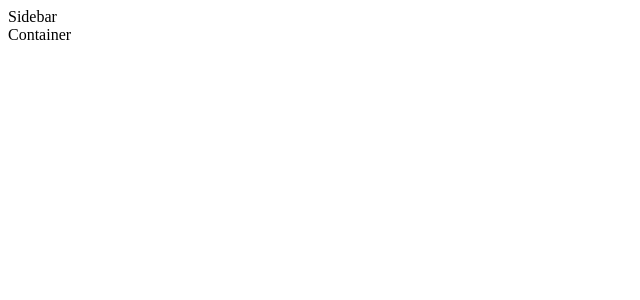
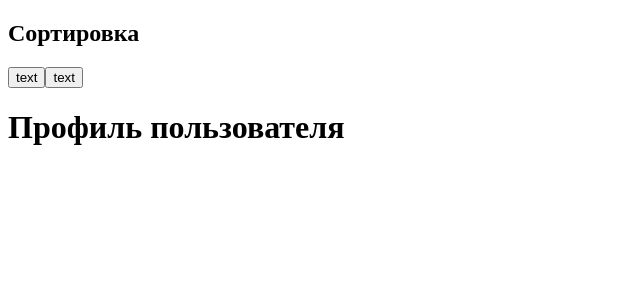
Before and after one commit to Skenzi/roox-test, a React app: page /profile in a window 1280 px wide. Shown: the top 300 px of the page, without its empty margins (0-640 px from the left). Built offline with nearby package versions, Linux system fonts and the light colour scheme.

Commit message:
update components and pages; add SidebarMenu

```diff
--- a/src/components/App.tsx
+++ b/src/components/App.tsx
@@ -1,12 +1,17 @@
 import React from 'react';
-import UsersContainer from './UsersContainer';
+import { Route, Routes } from 'react-router-dom';
 import SidebarContainer from './SidebarContainer';
+import ListUsersPage from '../pages/ListUsersPage';
+import ProfileUserPage from '../pages/ProfileUserPage';
 
 const App = () => {
     return <div className='container'>
         <div className='row'>
             <SidebarContainer />
-            <UsersContainer />
+            <Routes>
+                <Route path="/" element={<ListUsersPage />} />
+                <Route path="profile" element={<ProfileUserPage />} />
+            </Routes>
         </div>
     </div>
 };
--- a/src/components/Button.tsx
+++ b/src/components/Button.tsx
@@ -0,0 +1,7 @@
+import React from "react";
+
+const Button = () => {
+    return <button type="button">text</button>
+}
+
+export default Button;
--- a/src/components/ListUsers.tsx
+++ b/src/components/ListUsers.tsx
@@ -1,9 +1,9 @@
 import React from "react";
 
 const ListUsers = () => {
-    return <div className="users-list">
+    return <ul className="list-users">
 
-    </div>
+    </ul>
 };
 
 export default ListUsers;
--- a/src/components/ProfileContainer.tsx
+++ b/src/components/ProfileContainer.tsx
@@ -0,0 +1,11 @@
+import React from "react";
+import ProfileForm from "./ProfileForm";
+
+const ProfileContainer = () => {
+    return <div className="row">
+        <h1>Профиль пользователя</h1>
+        <ul></ul>
+    </div>
+};
+
+export default ProfileContainer;
--- a/src/components/SidebarContainer.tsx
+++ b/src/components/SidebarContainer.tsx
@@ -1,8 +1,9 @@
 import React from "react";
+import SidebarMenu from "./SidebarMenu";
 
 const SidebarContainer = () => {
     return <div className="col-2">
-        Sidebar
+        <SidebarMenu />
     </div>
 };
 
--- /dev/null
+++ b/src/components/SidebarMenu.tsx
@@ -0,0 +1,12 @@
+import React from "react";
+import Button from "./Button";
+
+const SidebarMenu = () => {
+    return <>
+        <h2>Сортировка</h2>
+        <Button />
+        <Button />
+    </>
+};
+
+export default SidebarMenu;
--- a/src/components/UsersContainer.tsx
+++ b/src/components/UsersContainer.tsx
@@ -2,7 +2,8 @@ import React from "react";
 
 const UsersContainer = () => {
     return <div className="col">
-        Container
+        <h1>Список пользователей</h1>
+        <div>Container</div>
     </div>
 };
 
--- a/src/init.tsx
+++ b/src/init.tsx
@@ -1,8 +1,11 @@
 import React from 'react';
+import { BrowserRouter } from 'react-router-dom';
 import App from './components/App';
 
 const init = () => {
-  return <App />
+  return <BrowserRouter>
+    <App />
+  </BrowserRouter>
 }
 
 export default init;
--- a/src/pages/ListUsersPage.tsx
+++ b/src/pages/ListUsersPage.tsx
@@ -0,0 +1,10 @@
+import React from "react";
+import UsersContainer from "../components/UsersContainer";
+
+const ListUsersPage = () => {
+    return <>
+        <UsersContainer />
+    </>
+};
+
+export default ListUsersPage;
--- a/src/pages/ProfileUserPage.tsx
+++ b/src/pages/ProfileUserPage.tsx
@@ -0,0 +1,10 @@
+import React from "react";
+import ProfileContainer from '../components/ProfileContainer';
+
+const ProfileUserPage = () => {
+    return <>
+        <ProfileContainer />
+    </>
+};
+
+export default ProfileUserPage;
```
Also changed, not shown: src/components/ProfileForm.tsx (+7 -0 lines).
